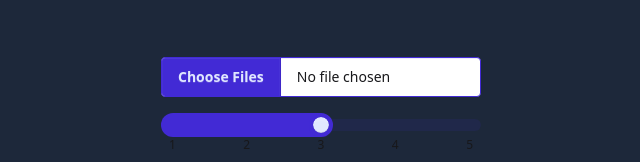
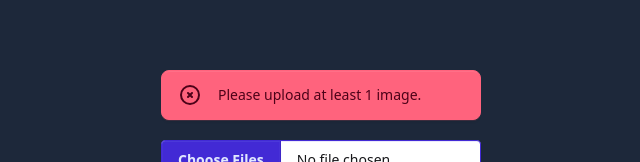
Before and after one commit to irisyann/infinite-gallery, a website: page index.html in a window 1280 px wide. Both pictures are taken after a click on the button "Create gallery". Shown: the part 148-310 px from the top of the page, without its empty margins (319-959 px from the left). Drawn offline with Linux system fonts and the light colour scheme.

Commit message:
Add file upload validation

```diff
--- a/index.html
+++ b/index.html
@@ -9,6 +9,21 @@
 
     <body>
         <div class="w-xs mx-auto mb-10">
+            <div id="error-alert" role="alert" class="alert alert-error hidden mb-5">
+                <svg
+                  xmlns="http://www.w3.org/2000/svg"
+                  class="h-6 w-6 shrink-0 stroke-current"
+                  fill="none"
+                  viewBox="0 0 24 24">
+                  <path
+                    stroke-linecap="round"
+                    stroke-linejoin="round"
+                    stroke-width="2"
+                    d="M10 14l2-2m0 0l2-2m-2 2l-2-2m2 2l2 2m7-2a9 9 0 11-18 0 9 9 0 0118 0z" />
+                </svg>
+                <span>Please upload at least 1 image.</span>
+            </div>
+
             <input
                 id="user-images-input"
                 type="file"
--- a/script.js
+++ b/script.js
@@ -7,10 +7,19 @@ const userImagesInput = document.getElementById("user-images-input");
 const userRowsInput = document.getElementById("user-rows-input");
 const userReverseSelect = document.getElementById("user-reverse-select");
 const userSlowdownSelect = document.getElementById("user-slowdown-select");
+const errorAlert = document.getElementById("error-alert");
 
 // on submit button click, get images from file input and store in images array
 userSubmitButton.addEventListener("click", function () {
   const files = userImagesInput.files;
+  if (!files.length) {
+    errorAlert.classList.remove("hidden");
+    setTimeout(() => {
+      errorAlert.classList.add("hidden");
+    }, 3000);
+    return;
+  }
+
   let userImages = [];
   let promises = [];
 
```
Also changed, not shown: output.css.
